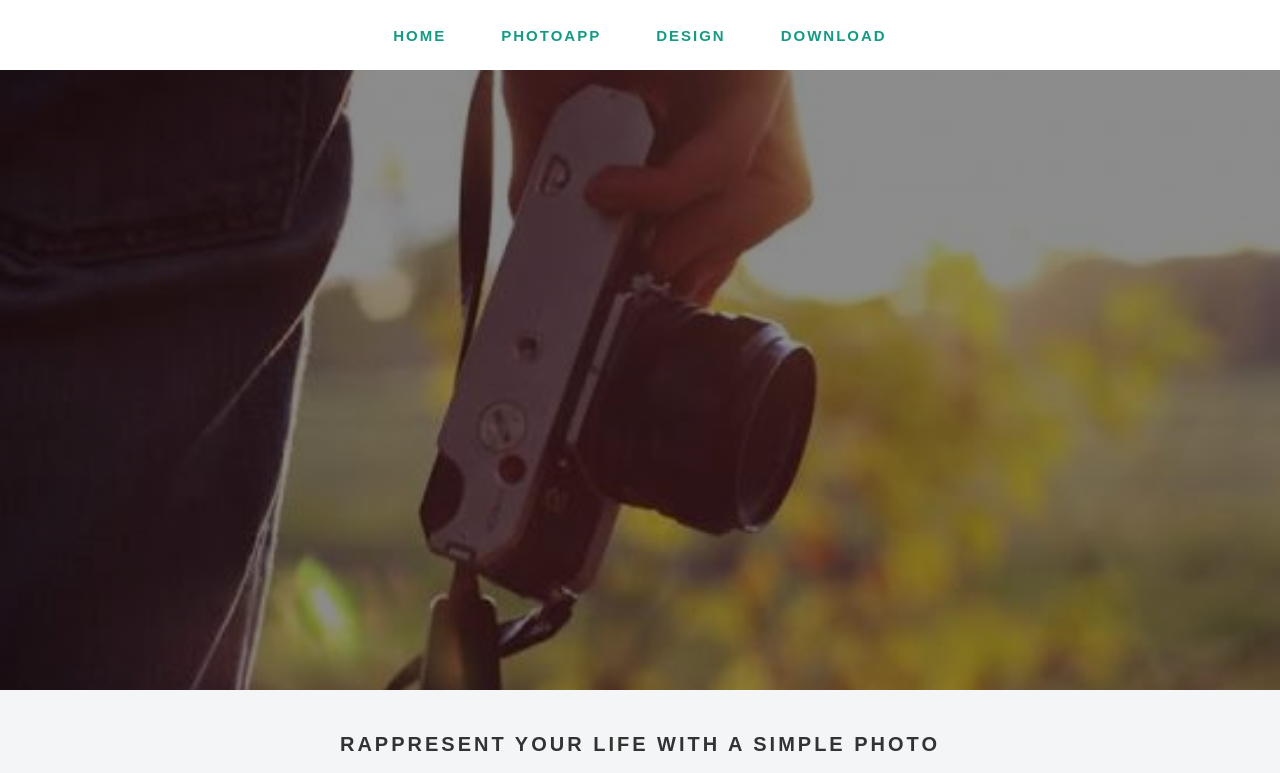
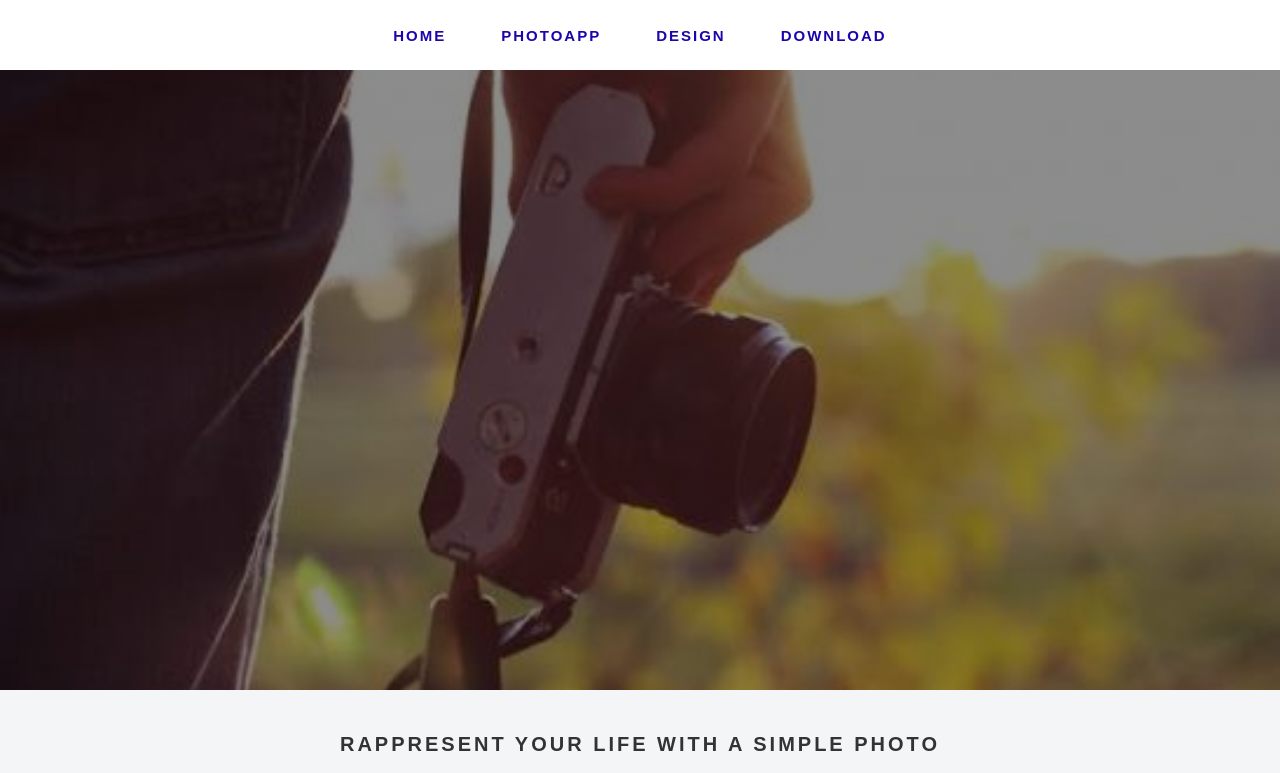
Before and after one commit to roma61570/HTML, a plain HTML site: page index.html in a window 1280 px wide. Shown: the top 773 px of the page. Drawn offline with Linux system fonts and the light colour scheme.

Commit message:
Change navigation link color to #1c05ad

```diff
--- a/index.html
+++ b/index.html
@@ -33,7 +33,7 @@
 
         nav a {
             text-decoration: none;
-            color: #159b84;
+            color: #1c05ad;
             font-size: 15px;
             font-weight: bold;
             letter-spacing: 2px;
```
